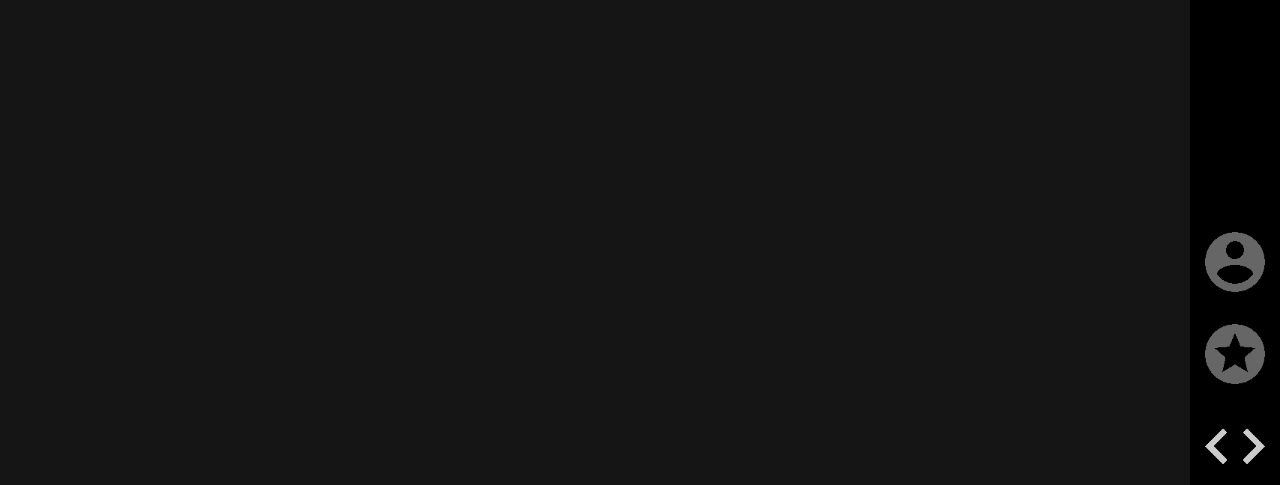
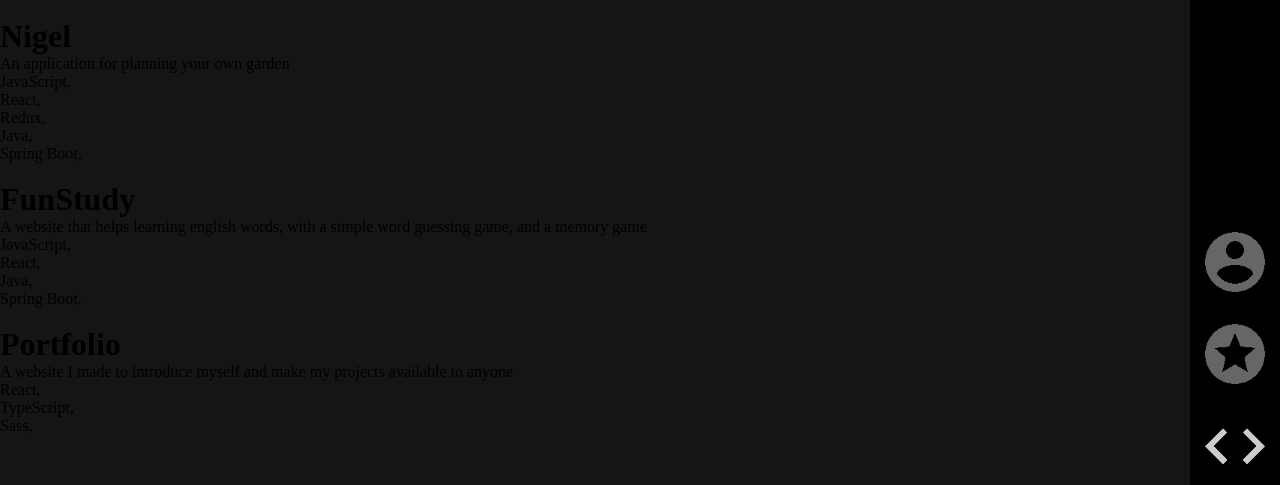
Before and after one commit to AdamSallai/portfolio, a React (Create React App) app: page /projects in a window 1280 px wide. Shown: the top 485 px of the page. Built offline with nearby package versions, Linux system fonts and the light colour scheme.

Commit message:
add project boxes with the data to /projects route

```diff
--- a/src/components/project/Project.tsx
+++ b/src/components/project/Project.tsx
@@ -3,7 +3,18 @@ import { ProjectBlueprint } from "./Data";
 
 const Project: React.FunctionComponent<{data: ProjectBlueprint}> = ({data}) => {
   return (
-    <div>
+    <div className="project-card">
+      <img className="project-image" src={data.pictureURL} alt="" />
+      <div className="project-textbox">
+        <h1>{data.title}</h1>
+        <p>{data.description}</p>
+        <div>
+          { data.github.map(link => <a href={link} />) }
+        </div>
+        <div>
+          { data.technologies.map(technology => <p>{technology}, </p>) }
+        </div>
+      </div>
     </div>
   )
 }
```
